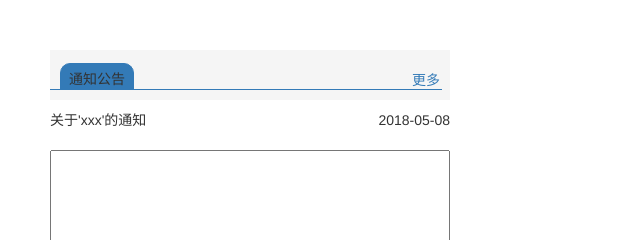
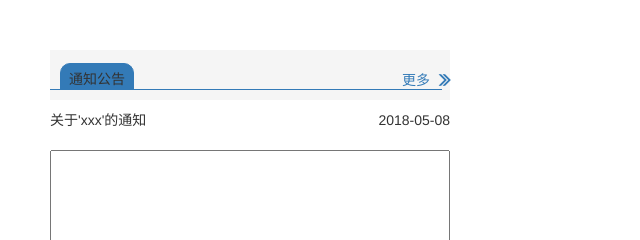
Before and after one commit to ethan-well/forshangjing, a plain HTML site: page announce.html in a window 1280 px wide. Shown: the top 240 px of the page, 0-640 px from the left. Drawn offline with nearby package versions, Linux system fonts and the light colour scheme.

Commit message:
add right arrow to learn-more link

```diff
--- a/announce.html
+++ b/announce.html
@@ -66,13 +66,31 @@
       .announce .body textarea {
         width: 100%;
       }
+      .more-link a {
+        padding-right: 10px;
+        position: relative;
+      }
+      .more-link a i:first-child {
+        position: absolute;
+        right: -9px;
+      }
+      .more-link a i:last-child {
+        position: absolute;
+        right: -13px;
+      }
     </style>
   </head>
   <body>
     <div class="announce">
       <div class="header">
         <span class="tag-log">通知公告</span>
-        <span class="more-link"><a href='http://www.baidu.com'>更多</a></span>
+        <span class="more-link">
+          <a href='http://www.baidu.com' class="see-more">
+            更多
+            <i class="glyphicon glyphicon-menu-right"></i>
+            <i class="glyphicon glyphicon-menu-right"></i>
+          </a>
+        </span>
         <span class="line"></span>
       </div>
       <div class="body">
```
